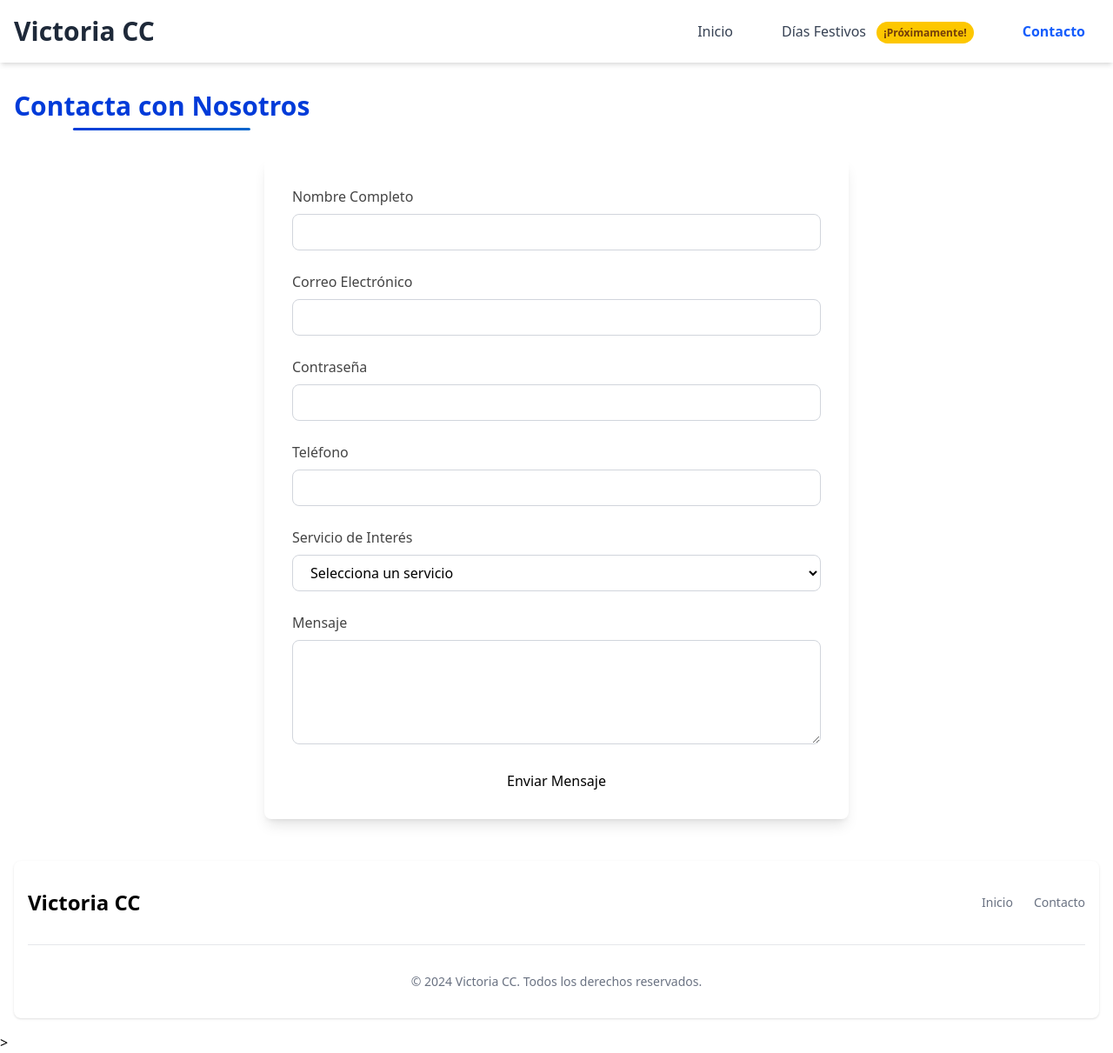
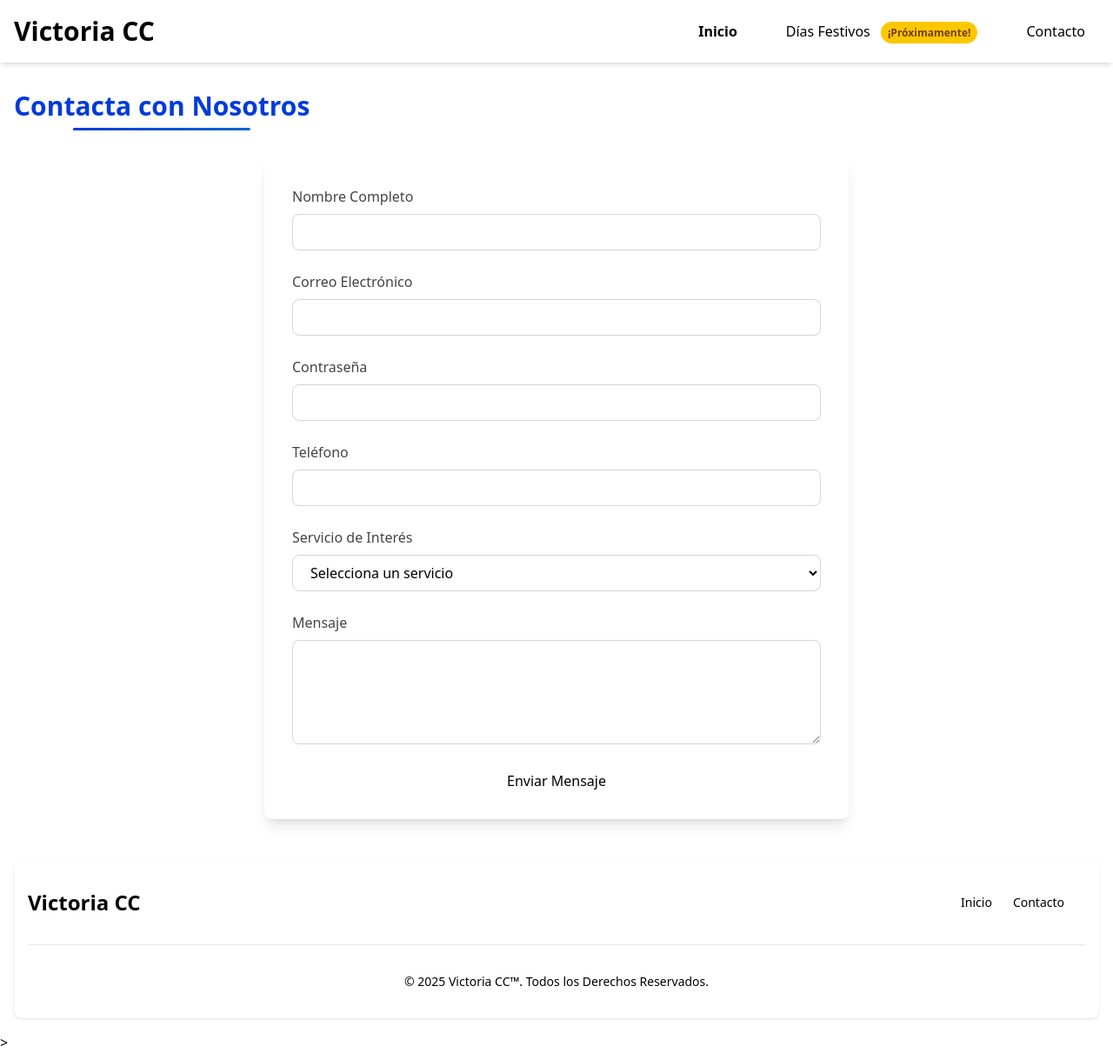
Before and after one commit to Carlos-byte905/Victoria-CC-Actualizacion, a plain HTML site: page contacto.html in a window 1280 px wide. Shown: the whole page at 87% size. Drawn offline with nearby package versions, Linux system fonts and the light colour scheme.

Commit message:
Update contacto.html

```diff
--- a/contacto.html
+++ b/contacto.html
@@ -8,13 +8,13 @@
     <script src="https://unpkg.com/@tailwindcss/browser@4"></script>
 </head>
 <body>
-    <nav class="bg-white shadow-md dark:bg-gray-900">
+    <nav class="bg-white shadow-md">
     <div class="max-w-screen-xl mx-auto flex items-center justify-between p-4">
         <a href="https://victoria-cc-actualizacion.vercel.app/" class="flex items-center space-x-3 rtl:space-x-reverse">
-                <span class="text-3xl font-bold text-gray-800 dark:text-white">Victoria CC</span>
+            <span class="text-3xl font-bold text-black">Victoria CC</span>
         </a>
         <button id="menu-toggle" type="button"
-                    class="inline-flex items-center p-2 w-10 h-10 justify-center text-gray-600 rounded-lg md:hidden hover:bg-gray-200 dark:text-gray-400 dark:hover:bg-gray-700 focus:ring-2 focus:ring-blue-500"
+                class="inline-flex items-center p-2 w-10 h-10 justify-center text-black rounded-lg md:hidden hover:bg-gray-200 focus:ring-2 focus:ring-blue-500"
                 aria-controls="navbar-default" aria-expanded="false">
             <span class="sr-only">Abrir Menu</span>
             <svg class="w-6 h-6" xmlns="http://www.w3.org/2000/svg" fill="none" viewBox="0 0 17 14" aria-hidden="true">
@@ -22,23 +22,24 @@
             </svg>
         </button>
         <div class="hidden md:block" id="navbar-default">
-                <ul class="flex flex-col md:flex-row md:space-x-6 bg-gray-50 md:bg-transparent dark:bg-gray-800 md:dark:bg-transparent rounded-lg p-4 md:p-0">
+            <ul class="flex flex-col md:flex-row md:space-x-6 bg-white rounded-lg p-4 md:p-0">
                 <li>
-                        <a href="index.html" class="block py-2 px-4 text-gray-700 rounded-md hover:bg-gray-100 md:hover:bg-transparent md:hover:text-blue-700 dark:text-white dark:hover:text-blue-400">Inicio</a>
+                    <a href="index.html" class="block py-2 px-4 text-black font-semibold rounded-md hover:bg-blue-100 md:hover:bg-transparent md:hover:text-blue-700">Inicio</a>
                 </li>
                 <li>
-                        <a href="#" class="block py-2 px-4 text-gray-700 rounded-md hover:bg-gray-100 md:hover:bg-transparent dark:text-white">
+                    <a href="#" class="block py-2 px-4 text-black rounded-md hover:bg-gray-100">
                         Días Festivos
                         <span class="ml-2 bg-yellow-400 text-yellow-900 text-xs font-bold px-2 py-1 rounded-full">¡Próximamente!</span>
                     </a>
                 </li>
                 <li>
-                        <a href="contacto.html" class="block py-2 px-4 text-blue-600 font-semibold rounded-md hover:bg-blue-100 md:hover:bg-transparent md:hover:text-blue-700 dark:text-white dark:hover:text-blue-400">Contacto</a>
+                    <a href="contacto.html" class="block py-2 px-4 text-black rounded-md hover:bg-gray-100 md:hover:bg-transparent md:hover:text-blue-700">Contacto</a>
                 </li>
             </ul>
         </div>
     </div>
 </nav>
+
 
     <section class="container mx-auto px-4 py-8">
         <h1 class="text-3xl font-bold text-center text-[#003bd9] mb-8">Contacta con Nosotros</h1>
@@ -92,25 +93,26 @@
         </div>
     </section>
 
-    <footer class="bg-white rounded-lg shadow-sm dark:bg-gray-900 m-4">
+    <footer class="bg-white rounded-lg shadow-sm m-4">
     <div class="w-full max-w-screen-xl mx-auto p-4 md:py-8">
         <div class="sm:flex sm:items-center sm:justify-between">
             <a href="https://victoria-cc-actualizacion.vercel.app/" class="flex items-center mb-4 sm:mb-0 space-x-3 rtl:space-x-reverse">
-                    <span class="self-center text-2xl font-semibold whitespace-nowrap dark:text-white">Victoria CC</span>
+                <span class="self-center text-2xl font-semibold whitespace-nowrap text-black">Victoria CC</span>
             </a>
-                <ul class="flex flex-wrap items-center mb-6 text-sm font-medium text-gray-500 sm:mb-0 dark:text-gray-400">
+            <ul class="flex flex-wrap items-center mb-6 text-sm font-medium text-black sm:mb-0">
                 <li>
                     <a href="https://victoria-cc-actualizacion.vercel.app/" class="hover:underline me-4 md:me-6">Inicio</a>
                 </li>
                 <li>
-                        <a href="contacto.html" class="hover:underline">Contacto</a>
+                    <a href="contacto.html" class="hover:underline me-4 md:me-6">Contacto</a>
                 </li>
             </ul>
         </div>
-            <hr class="my-6 border-gray-200 sm:mx-auto dark:border-gray-700 lg:my-8" />
-            <span class="block text-sm text-gray-500 sm:text-center dark:text-gray-400">© 2024 Victoria CC. Todos los derechos reservados.</span>
+        <hr class="my-6 border-gray-200 sm:mx-auto lg:my-8" />
+        <span class="block text-sm text-black sm:text-center">© 2025 <a href="https://victoria-cc-actualizacion.vercel.app/" class="hover:underline">Victoria CC™</a>. Todos los Derechos Reservados.</span>
     </div>
 </footer>
+
 
     <script>
         document.getElementById('menu-toggle').addEventListener('click', function () {
```
Lines whose indentation alone changed are shown as unchanged.
